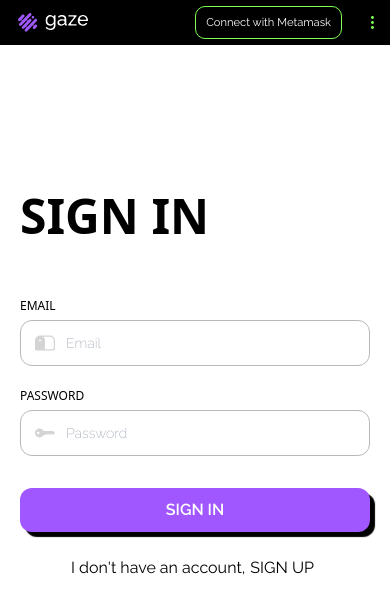
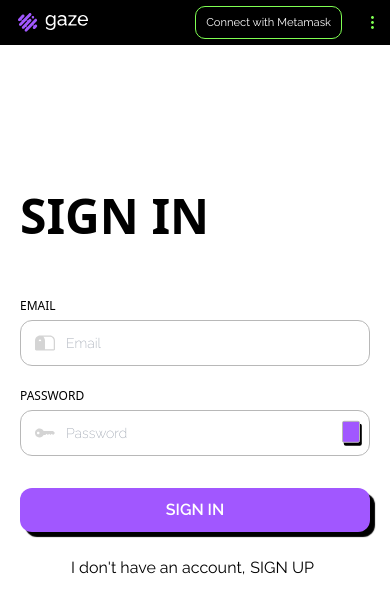
Before and after one commit to 6amson/Gaze-frontend, a Next.js app: page /signin in a window 390 px wide. Shown: the top 614 px of the page. Built offline with nearby package versions, Linux system fonts and the light colour scheme.

Commit message:
toastify and loader not showing on mobile

```diff
--- a/src/app/signin/page.tsx
+++ b/src/app/signin/page.tsx
@@ -61,6 +61,7 @@ export default function Signin() {
                                         name="email"
                                         placeholder="Email"
                                         required
+                                        type={email}
                                     />
                                 </div>
 
@@ -80,6 +81,12 @@ export default function Signin() {
                                         type={showPassword ? "text" : "password"}
                                         required
                                     />
+                                    <input
+                                        id='showP'
+                                        type="checkbox"
+                                        checked={showPassword}
+                                        onChange={handleTogglePassword}
+                                    />
                                 </div>
                                 <button className="submitButton" type="submit">SIGN IN</button>
                                 <div className="alternateSignin">
--- a/src/app/signin/signin.scss
+++ b/src/app/signin/signin.scss
@@ -129,7 +129,7 @@ input[type="checkbox"] {
     width: 1.15em;
     height: 1.15em;
     /*border: 0.15em solid currentColor;*/
-    border-radius: 5px;
+    border-radius: 2px;
     transform: translateY(-0.075em);
     display: grid;
     place-content: center;
--- a/src/app/signup/page.tsx
+++ b/src/app/signup/page.tsx
@@ -214,6 +214,7 @@ export default function Signup() {
                                         name="email"
                                         placeholder="Email"
                                         required
+                                        type={email}
                                         onChange={handleEmailChange}
                                     />
                                 </div>
@@ -249,8 +250,8 @@ export default function Signup() {
                                     <ToastContainer />
                                     <Dna
                                         visible={loading}
-                                        height="200"
-                                        width="200"
+                                        height="150"
+                                        width="150"
                                         ariaLabel="dna-loading"
                                         wrapperStyle={{}}
                                         wrapperClass="dna-wrapper"
--- a/src/app/signup/signup.scss
+++ b/src/app/signup/signup.scss
@@ -125,7 +125,7 @@ input[type="checkbox"] {
     width: 1.15em;
     height: 1.15em;
     /*border: 0.15em solid currentColor;*/
-    border-radius: 5px;
+    border-radius: 2px;
     transform: translateY(-0.075em);
     display: grid;
     place-content: center;
```
Also changed, not shown: src/app/loader.jsx (added, +20 -0 lines).
